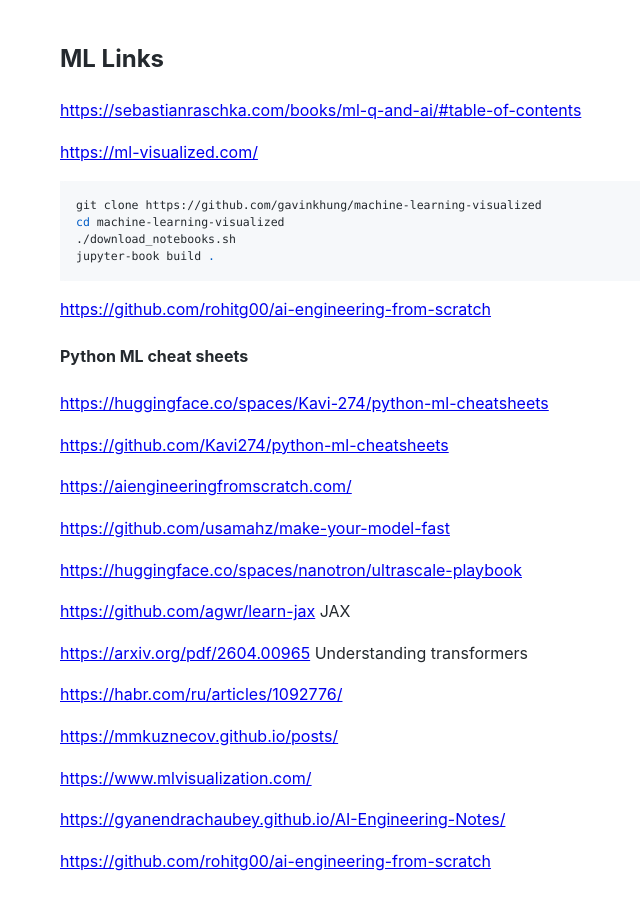
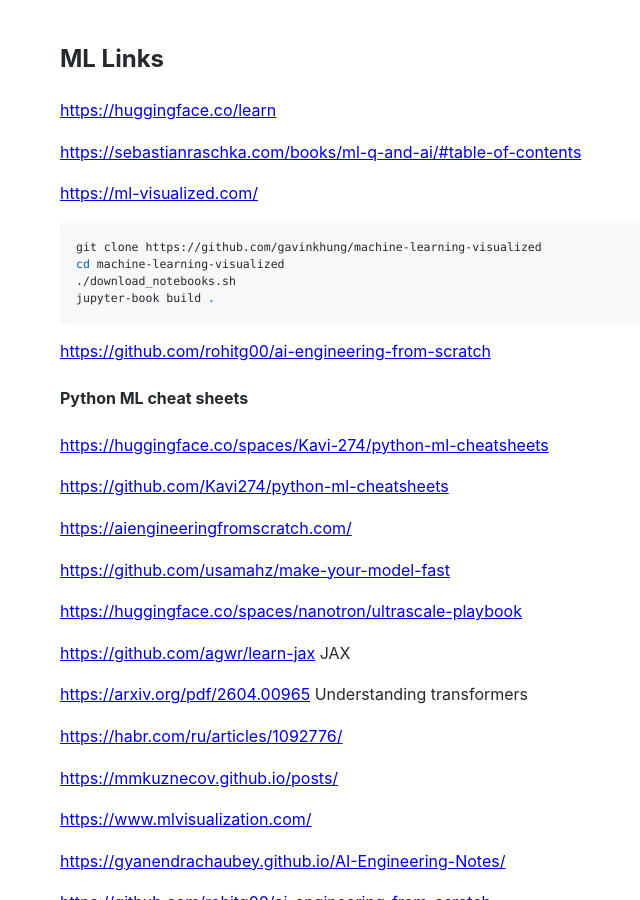
Before and after one commit to Michael-Lubinsky/michael-lubinsky.github.com, a Jekyll site: the page built from ml/mamba.md, in a window 1280 px wide and 900 px high. Shown: the whole window, without its empty margins (130-770 px from the left). Built offline with Jekyll 4.4.1, drawn with Linux system fonts in a browser that asks for light colours; our own code applies the rules of GitHub Pages for plain Markdown files.

Commit message:
Update mamba.md

```diff
--- a/ml/mamba.md
+++ b/ml/mamba.md
@@ -1,4 +1,7 @@
 ## ML Links
+
+
+<https://huggingface.co/learn>
 
 <https://sebastianraschka.com/books/ml-q-and-ai/#table-of-contents>
 
```
